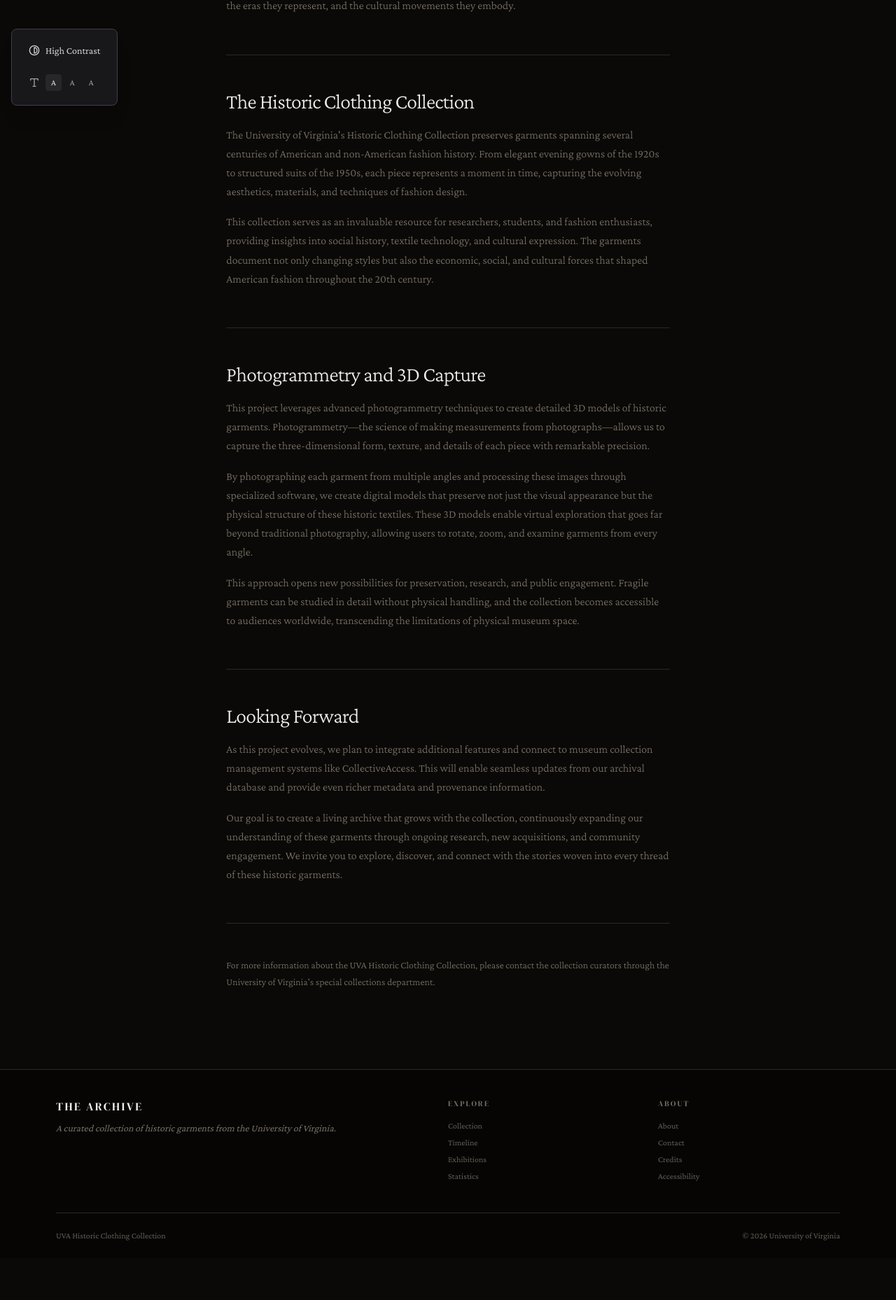
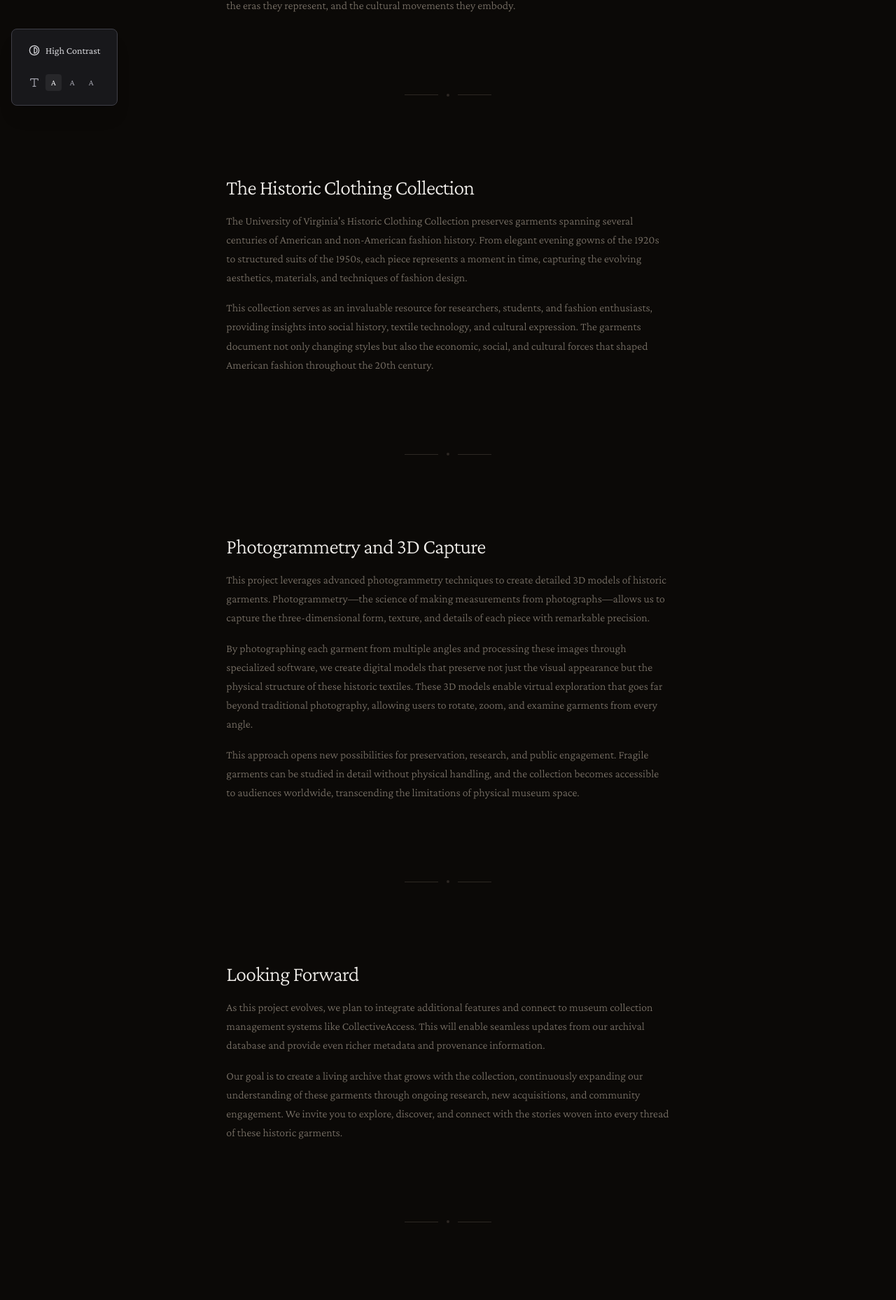
Before and after one commit to mattkoom11/UVA_Collectiveaccess_Frontend, a Next.js app: page /about in a window 1280 px wide. Shown: the part 633-2491 px from the top of the page at 70% size. Before the commit the page ends 2431 px from the top, so only its background shows below. Built offline with nearby package versions, Linux system fonts and the light colour scheme; no server answers.

Commit message:
feat: About page ornament dividers and contact aside

```diff
--- a/app/about/page.tsx
+++ b/app/about/page.tsx
@@ -36,8 +36,15 @@ export default function AboutPage() {
             </div>
           </section>
 
+          {/* Ornament Divider */}
+          <div className="flex items-center justify-center gap-3 py-10 md:py-14">
+            <div className="h-px w-12 bg-archive-border" />
+            <div className="w-1 h-1 rounded-full bg-archive-border" />
+            <div className="h-px w-12 bg-archive-border" />
+          </div>
+
           {/* Historic Clothing Collection */}
-          <section className="space-y-4 border-t border-archive-border pt-8 md:pt-12">
+          <section className="space-y-4">
             <h2 className="text-2xl md:text-3xl font-light tracking-tight text-archive-fg">
               The Historic Clothing Collection
             </h2>
@@ -57,8 +64,15 @@ export default function AboutPage() {
             </div>
           </section>
 
+          {/* Ornament Divider */}
+          <div className="flex items-center justify-center gap-3 py-10 md:py-14">
+            <div className="h-px w-12 bg-archive-border" />
+            <div className="w-1 h-1 rounded-full bg-archive-border" />
+            <div className="h-px w-12 bg-archive-border" />
+          </div>
+
           {/* Photogrammetry and 3D Capture */}
-          <section className="space-y-4 border-t border-archive-border pt-8 md:pt-12">
+          <section className="space-y-4">
             <h2 className="text-2xl md:text-3xl font-light tracking-tight text-archive-fg">
               Photogrammetry and 3D Capture
             </h2>
@@ -82,8 +96,15 @@ export default function AboutPage() {
             </div>
           </section>
 
+          {/* Ornament Divider */}
+          <div className="flex items-center justify-center gap-3 py-10 md:py-14">
+            <div className="h-px w-12 bg-archive-border" />
+            <div className="w-1 h-1 rounded-full bg-archive-border" />
+            <div className="h-px w-12 bg-archive-border" />
+          </div>
+
           {/* Technology and Future */}
-          <section className="space-y-4 border-t border-archive-border pt-8 md:pt-12">
+          <section className="space-y-4">
             <h2 className="text-2xl md:text-3xl font-light tracking-tight text-archive-fg">
               Looking Forward
             </h2>
@@ -102,15 +123,21 @@ export default function AboutPage() {
             </div>
           </section>
 
+          {/* Ornament Divider */}
+          <div className="flex items-center justify-center gap-3 py-10 md:py-14">
+            <div className="h-px w-12 bg-archive-border" />
+            <div className="w-1 h-1 rounded-full bg-archive-border" />
+            <div className="h-px w-12 bg-archive-border" />
+          </div>
+
           {/* Contact/Additional Info */}
-          <section className="border-t border-archive-border pt-8 md:pt-12 mt-12">
-            <div className="text-sm text-archive-muted font-light space-y-2 leading-[1.7]">
-              <p>
-                For more information about the UVA Historic Clothing Collection, please contact the collection
-                curators through the University of Virginia&apos;s special collections department.
-              </p>
-            </div>
-          </section>
+          <aside className="bg-archive-surface border border-archive-border px-6 py-5">
+            <p className="text-xs uppercase tracking-[0.2em] text-archive-muted mb-3">Get in Touch</p>
+            <p className="text-sm text-archive-muted font-light leading-[1.7]">
+              For more information about the UVA Historic Clothing Collection, please contact the collection
+              curators through the University of Virginia&apos;s special collections department.
+            </p>
+          </aside>
         </div>
       </div>
     </PageLayout>
```
